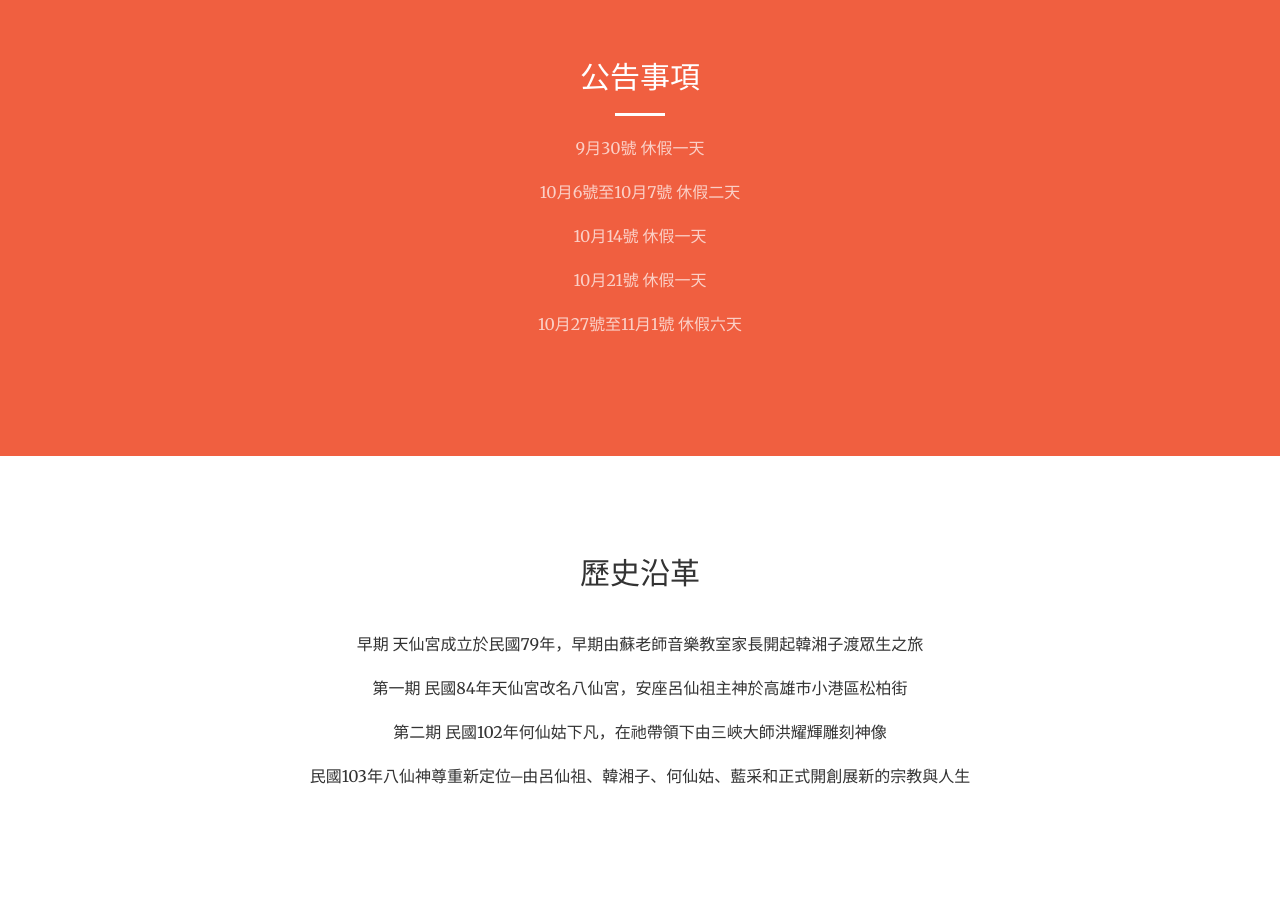
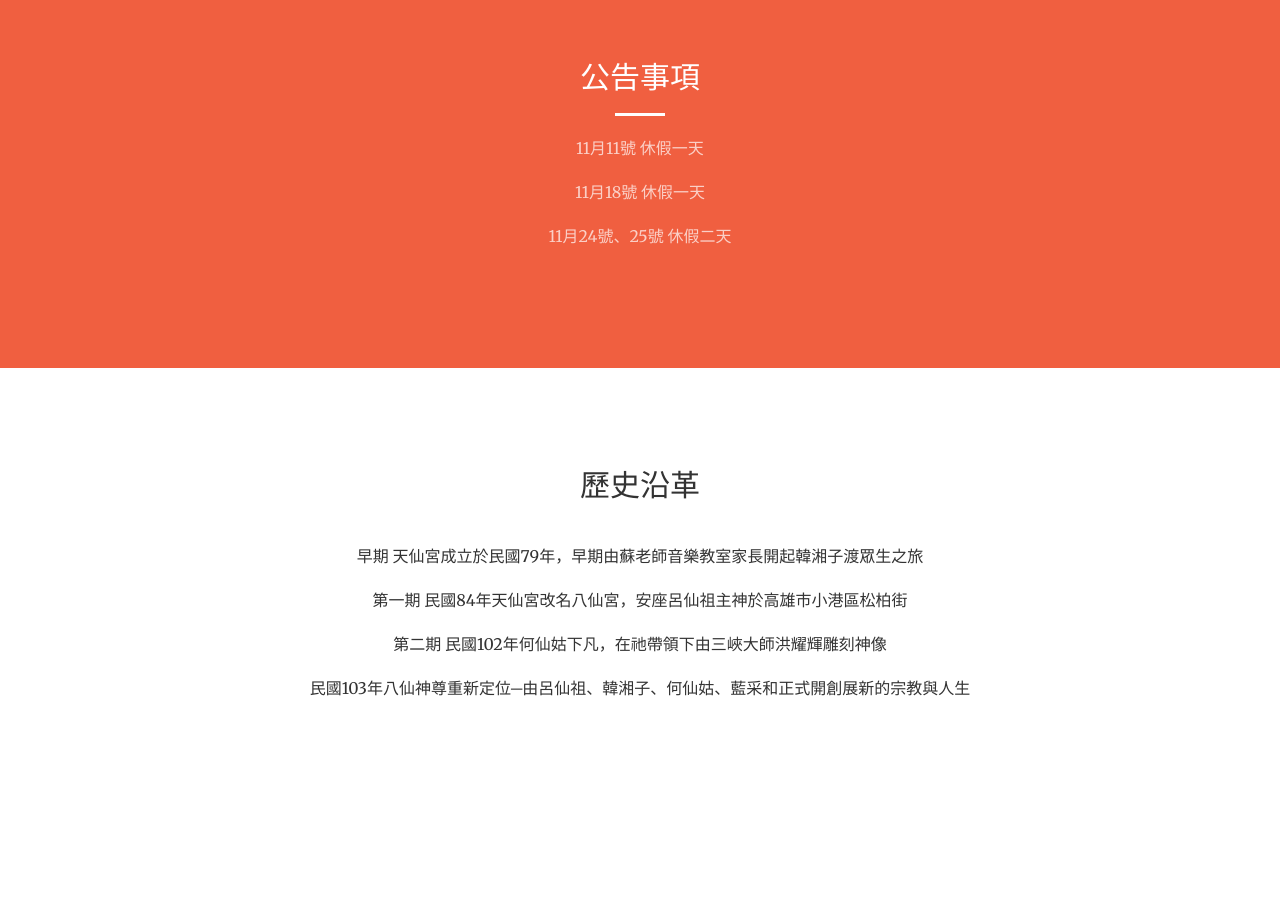
Before and after one commit to st8711000/enterprise-website, a website: page index.html in a window 1280 px wide. Shown: the part 840-1757 px from the top of the page. Drawn offline with nearby package versions, Linux system fonts and the light colour scheme.

Commit message:
Update index.html

```diff
--- a/index.html
+++ b/index.html
@@ -88,11 +88,9 @@
                 <div class="col-lg-8 col-lg-offset-2 text-center">
                     <h2 class="section-heading">公告事項</h2>
                     <hr class="light">
-                    <p class="text-faded">9月30號 休假一天</p>
-                    <p class="text-faded">10月6號至10月7號 休假二天</p>
-                    <p class="text-faded">10月14號 休假一天</p>
-                    <p class="text-faded">10月21號 休假一天</p>
-                     <p class="text-faded">10月27號至11月1號 休假六天</p>
+                    <p class="text-faded">11月11號 休假一天</p>
+                    <p class="text-faded">11月18號 休假一天</p>
+                    <p class="text-faded">11月24號、25號 休假二天</p>
                 </div>
             </div>
         </div>
```
